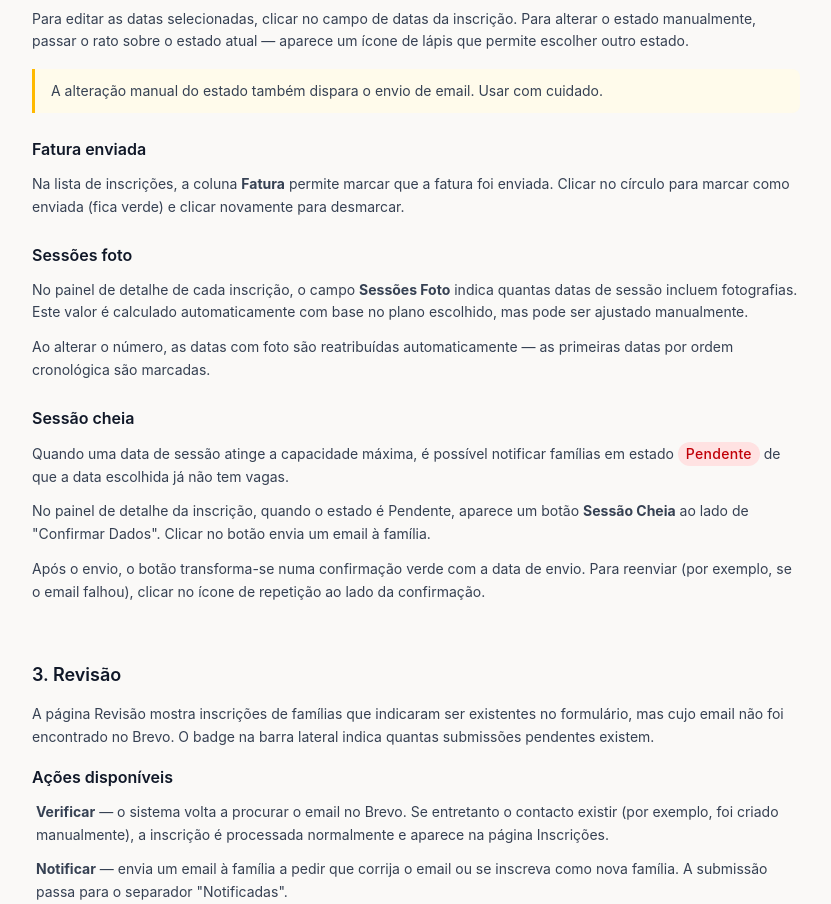
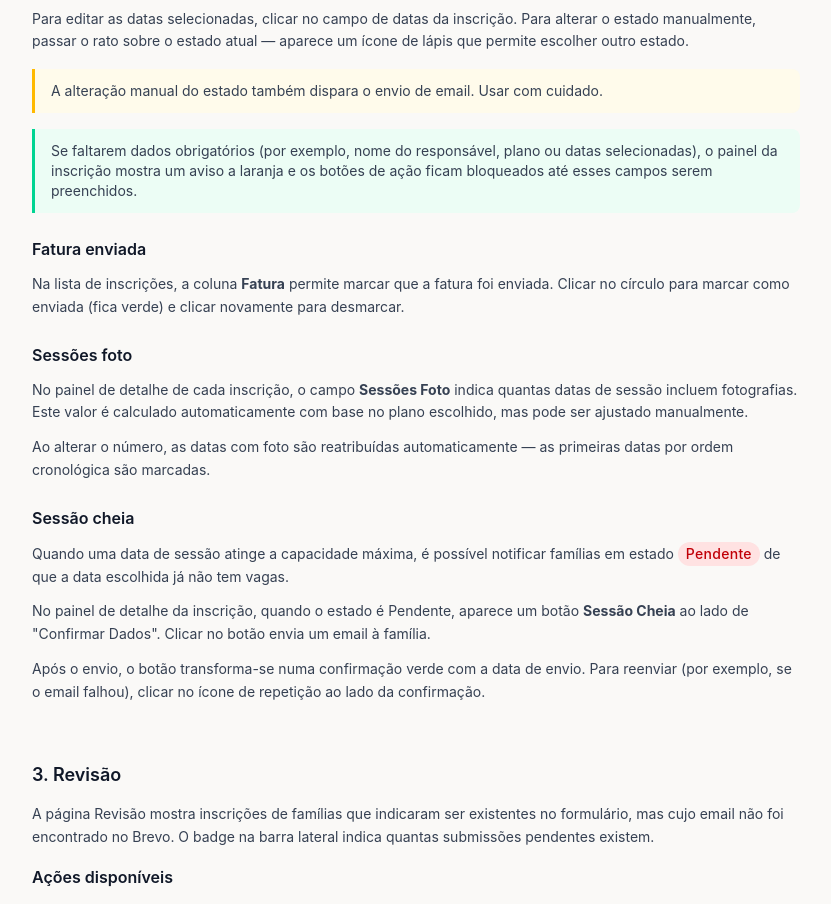
Before and after one commit to gisete/crias-dashboard, a Next.js app: page /sobre in a window 1280 px wide. Shown: the part 1860-2764 px from the top of the page, without its empty margins (256-1087 px from the left). Built offline with nearby package versions, Linux system fonts and the light colour scheme; no server answers; the database is empty.

Commit message:
docs: note the status-change data-completeness gate

```diff
--- a/src/app/(dashboard)/sobre/page.tsx
+++ b/src/app/(dashboard)/sobre/page.tsx
@@ -152,6 +152,10 @@ export default function SobrePage() {
             A alteração manual do estado também dispara o envio de email. Usar com cuidado.
           </Warning>
 
+          <Tip>
+            Se faltarem dados obrigatórios (por exemplo, nome do responsável, plano ou datas selecionadas), o painel da inscrição mostra um aviso a laranja e os botões de ação ficam bloqueados até esses campos serem preenchidos.
+          </Tip>
+
           <h3 className="text-body-lg font-semibold text-gray-900 mb-3 mt-6">Fatura enviada</h3>
           <p className="mb-3">
             Na lista de inscrições, a coluna <strong>Fatura</strong> permite marcar que a fatura foi enviada. Clicar no círculo para marcar como enviada (fica verde) e clicar novamente para desmarcar.
```
Also changed, not shown: 1 other file (tests, documents, lock files or other folders).
